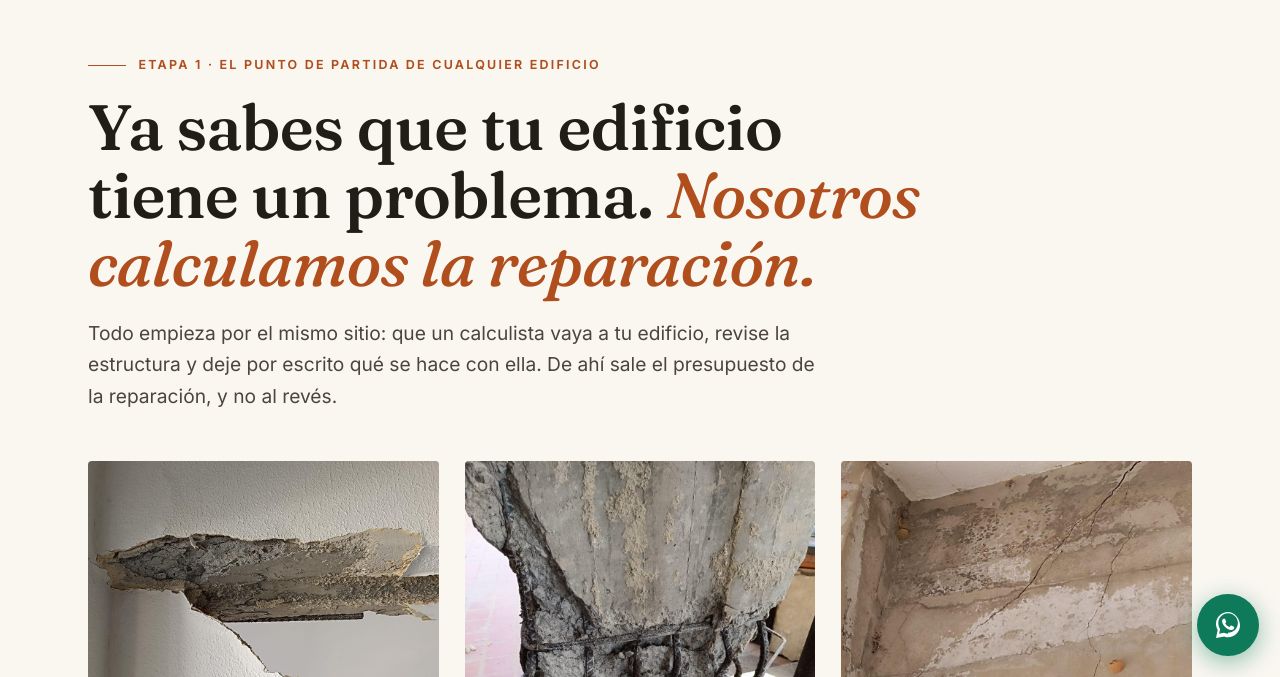
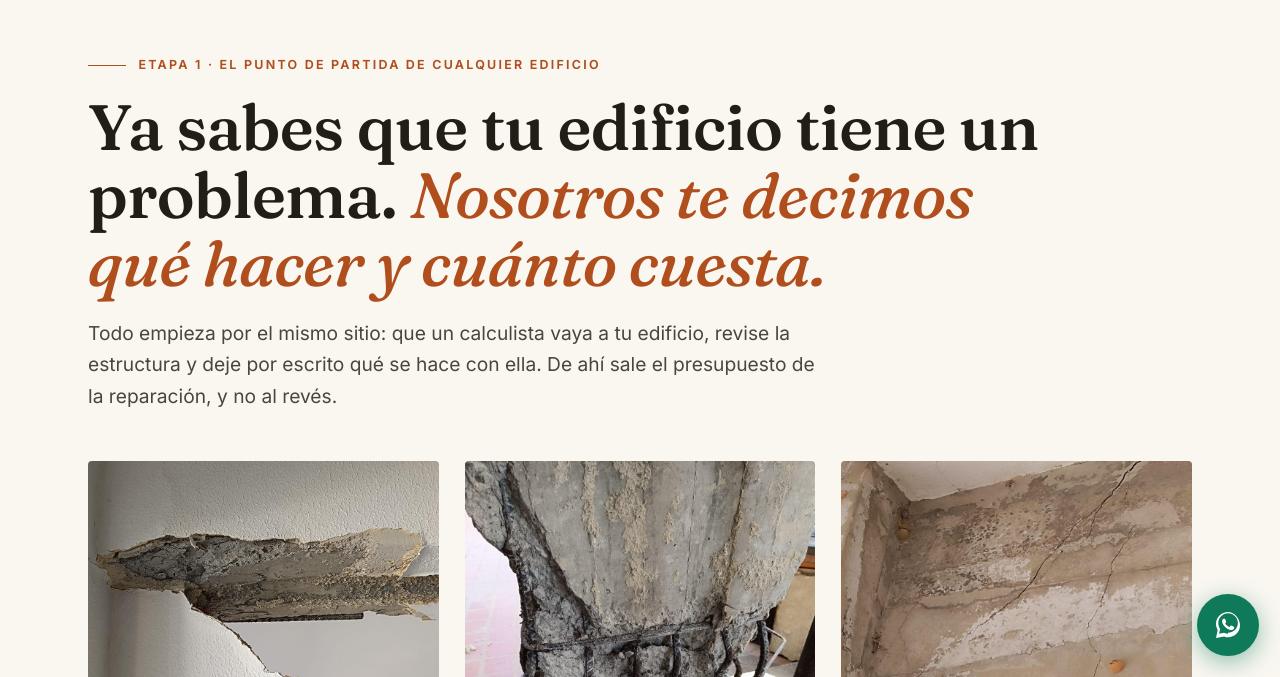
Before and after one commit to geconinpro/geconinpro.github.io, a plain HTML site: page index.html in a window 1280 px wide. Shown: the part 123-800 px from the top of the page. Drawn offline with Linux system fonts and the light colour scheme.

Commit message:
Titular de la portada: qué hacer y cuánto cuesta
Reemplaza "Nosotros calculamos la reparación". En el español de todos los días
"calcular" quiere decir suponer, que es lo contrario de lo que hace la empresa.
La frase madre "No opinamos: calculamos" sí funciona porque enfrenta las dos
palabras, y ya vive en la franja superior de las cuatro páginas.

El titular ahora entrega lo que recibe la junta, sin jerga y sin prometer nada
que no esté por escrito.

Co-Authored-By: Claude <noreply@anthropic.com>

```diff
--- a/index.html
+++ b/index.html
@@ -79,7 +79,7 @@
 <section class="presupuesto apertura" id="presupuesto" aria-labelledby="pres-title">
   <div class="wrap">
     <p class="kicker rv">Etapa 1 · El punto de partida de cualquier edificio</p>
-    <h1 class="rv rv-d1" id="pres-title">Ya sabes que tu edificio tiene un problema. <em>Nosotros calculamos la reparación.</em></h1>
+    <h1 class="rv rv-d1" id="pres-title">Ya sabes que tu edificio tiene un problema. <em>Nosotros te decimos qué hacer y cuánto cuesta.</em></h1>
     <p class="lead rv rv-d2">Todo empieza por el mismo sitio: que un calculista vaya a tu edificio, revise la estructura y deje por escrito qué se hace con ella. De ahí sale el presupuesto de la reparación, y no al revés.</p>
 
     <div class="elementos rv rv-d2">
```
